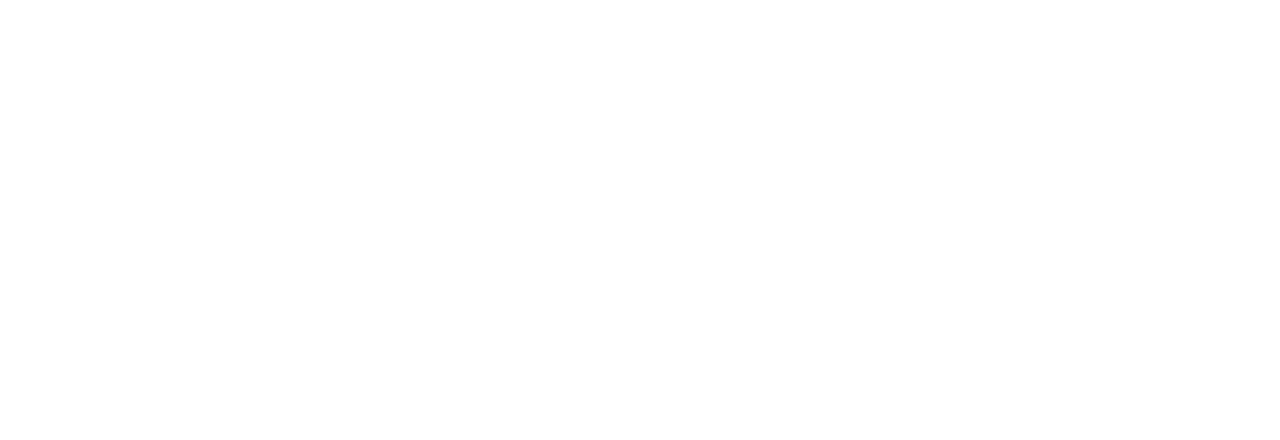
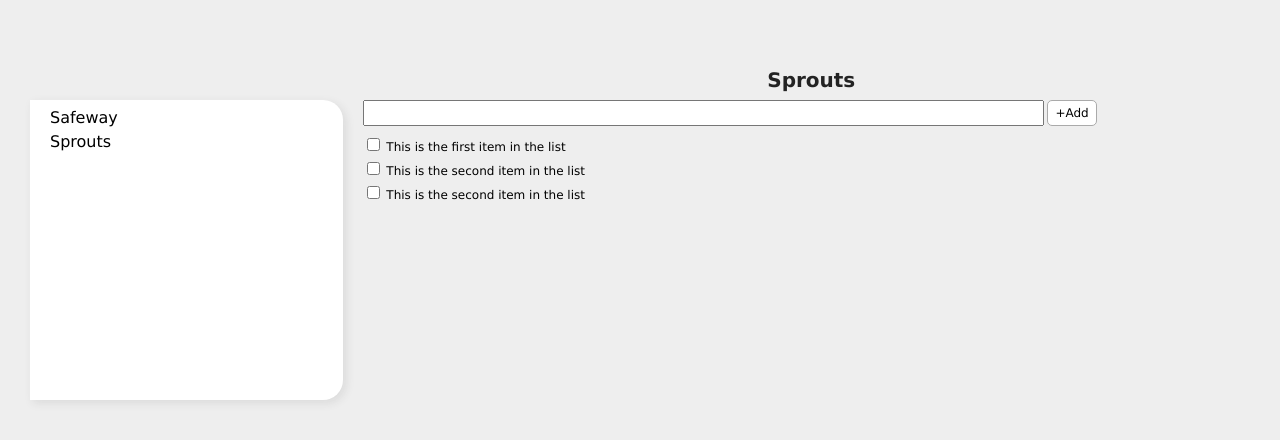
Before and after one commit to JohnNmiMa/ShoppingList, a plain HTML site: page index.html in a window 1280 px wide. Drawn offline with Linux system fonts and the light colour scheme.

Commit message:
UI is working, and an item can be checked off.

```diff
--- a/application.js
+++ b/application.js
@@ -1,3 +1,26 @@
 $(document).ready(function() {
+	function toggleCheckedItem(item) {
+		var sib = $(item).siblings();
+		$(sib).toggleClass('checked');
+	}
 
+	$("input[type='checkbox']").change(function() {
+		var sib = $(this).siblings();
+		$(sib).toggleClass('checked');
+
+		// Test to see if the item is checked
+		/*
+		if ($(this).is(':checked')) {
+			$(sib).addClass('checked');
+		} else if ($(this).is(':checked') == false) {
+			$(sib).removeClass('checked');
+		}
+		*/
+	});
+
+	$('#addItemButton').click(function() {
+		var itemText = $('#addItemText').val();
+		$('#items').prepend('<li><input type="checkbox" name="item"><p class="item">'+itemText+'</p></li>');
+		$(document).on('change');
+	});
 });
--- a/index.html
+++ b/index.html
@@ -2,11 +2,45 @@
 <html lang="en">
 	<head><meta http-equiv="Content-Type" content="text/html; charset=ISO-8859-1">
 		<link type="text/css" rel="stylesheet" href="main.css">
-		<title>John's Hot-or-Cold Game</title>
+		<title>John's Shopping List</title>
 		<script type="text/javascript" src="jquery-2.0.3.js"></script>
 		<script type="text/javascript" src="application.js"></script>
 	</head>
 	<body>
-
+		<header>
+		</header>
+		<div id="shoppingList">
+			<section id="listSidebar">
+				<ul id="lists">
+					<li>Safeway</li>
+					<li>Sprouts</li>
+				</ul>
+			</section>
+			<section id="itemList">
+				<h1 id="currentList">Sprouts</h1>
+				<form>
+					<div id="addSection">
+							<input id="addItemText" type="text" name="addItem">
+							<div id="addItemButton">+Add</div>
+					</div>
+					<fieldset>
+						<ul id="items">
+							<li>
+								<input type="checkbox" name="item1">
+								<p class="item">This is the first item in the list</p>
+							</li>
+							<li>
+								<input type="checkbox" name="item2">
+								<p class="item">This is the second item in the list</p>
+							</li>
+							<li>
+								<input type="checkbox" name="item3">
+								<p class="item">This is the second item in the list</p>
+							</li>
+						</ul>
+					</fieldset>
+				</form>
+			</section>
+		</div>
 	</body>
 </html>
--- a/main.css
+++ b/main.css
@@ -44,3 +44,114 @@ table {
 }
 
 /*---------------------------------*/
+
+body {
+	background-color: #eeeeee;
+}
+
+header {
+	text-align: center;
+	min-height: 75px;
+	margin-bottom: 25px;
+}
+
+#topListSidebar {
+	position: absolute;
+	width:25%;
+}
+
+#topItemList {
+	position: absolute;
+	left: 25%;
+}
+
+#shoppingList {
+	position: relative;
+	font-family: verdana,helvetica,arial,sans-serif;
+	margin-left: 30px;
+	min-width: 450px;
+}
+
+#listSidebar {
+	position: absolute;
+	left:0;
+	box-shadow: 3px 3px 10px rgba(50, 50, 50, 0.1);
+	/*border:1px solid #aaaaaa;*/
+	border-radius: 20px;
+	border-top-left-radius: 0;
+	border-bottom-left-radius: 0;
+	border-left: transparent;
+	width:25%;
+	background-color: #ffffff;
+	min-height:300px;
+	min-width: 100px;
+}
+
+#lists {
+	margin:10px 5px 10px 20px;
+	font-size: 16px;
+	/*list-style: disc;*/
+}
+
+#lists li {
+	margin-bottom: 8px;
+}
+
+#itemList {
+	position: absolute;
+	left:25%;
+	right: 0;
+	margin-top: -30px;
+	margin-left: 20px;
+	margin-right: 20px;
+	font-size: 12px;
+}
+
+#currentList {
+	color:#232323;
+	font-size: 20px;
+	text-align: center;
+	padding-bottom: 10px;
+}
+
+#addSection {
+	position: relative;
+	height: 20px;
+	margin-bottom: 15px;
+}
+
+#addItemText {
+	display: inline-block;
+	vertical-align: middle;
+	width: 75%;
+	height:100%;
+	font-size: 14px;
+}
+
+#addItemButton {
+	display: inline-block;
+	vertical-align: middle;
+	padding: 6px 7px;
+	border: 1px solid #aaa;
+	border-radius: 5px;
+	background-color: #fff;
+	text-align: center;
+	cursor: pointer;
+}
+
+fieldset {
+	border: none;
+}
+
+#items li {
+	margin-bottom: 5px;
+}
+
+#items li p {
+	display: inline-block;
+}
+
+#items li p.checked {
+	text-decoration: line-through;
+	color:#999;
+}
```
Also changed, not shown: todo.txt (added).
